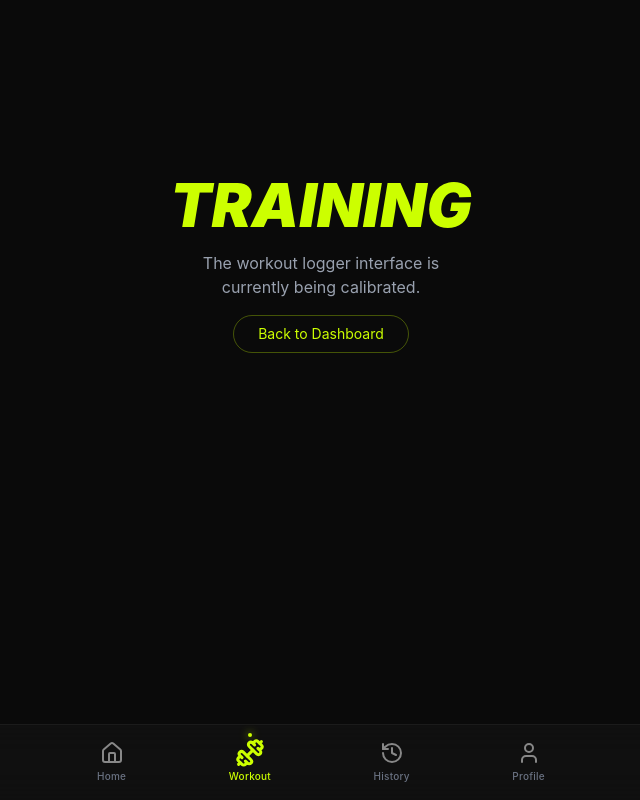
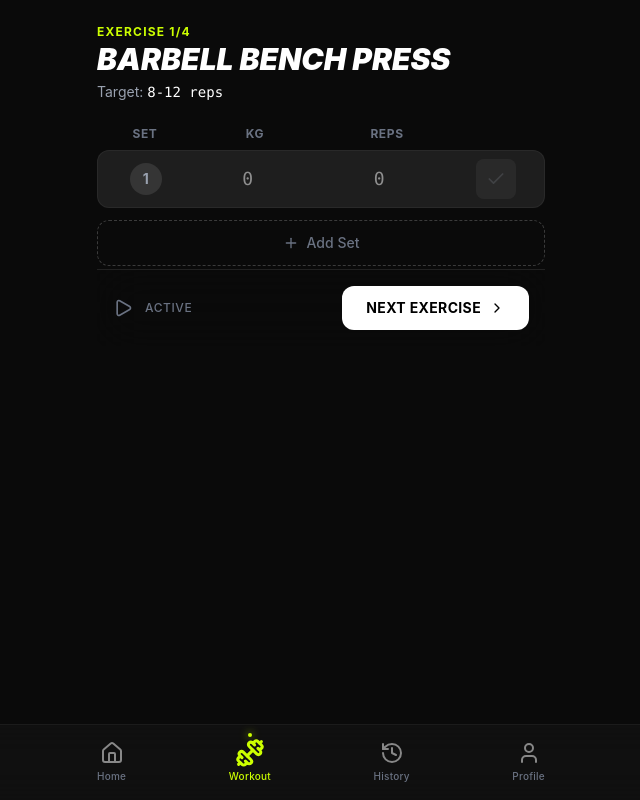
Before and after one commit to dadinooo/ai_gym, a React (Vite) app in the folder gym-app/: page / in a window 1280 px wide. Both pictures are taken after a click on the button "Workout". Shown: the whole page, without its empty margins (319-959 px from the left). Built offline with nearby package versions, Linux system fonts and the light colour scheme.

Commit message:
Feature: Added Workout Logger with interactive sets, rest timer, and animations

```diff
--- a/gym-app/src/App.jsx
+++ b/gym-app/src/App.jsx
@@ -1,6 +1,7 @@
 import React, { useState } from 'react';
 import Layout from './components/layout/Layout';
 import Dashboard from './components/dashboard/Dashboard';
+import WorkoutLogger from './components/workout/WorkoutLogger';
 
 function App() {
   const [activeTab, setActiveTab] = useState('dashboard');
@@ -10,18 +11,7 @@ function App() {
       case 'dashboard':
         return <Dashboard onStartWorkout={() => setActiveTab('workout')} />;
       case 'workout':
-        return (
-          <div className="flex flex-col items-center justify-center h-[60vh] text-center space-y-4">
-            <div className="text-gym-accent text-6xl font-black italic">TRAINING</div>
-            <p className="text-gray-400 max-w-[250px]">The workout logger interface is currently being calibrated.</p>
-            <button
-              onClick={() => setActiveTab('dashboard')}
-              className="text-gym-accent border border-gym-accent/30 px-6 py-2 rounded-full text-sm"
-            >
-              Back to Dashboard
-            </button>
-          </div>
-        );
+        return <WorkoutLogger onFinish={() => setActiveTab('dashboard')} />;
       default:
         return (
           <div className="flex items-center justify-center h-[60vh] text-gray-500 italic uppercase tracking-widest">
--- /dev/null
+++ b/gym-app/src/components/workout/WorkoutLogger.jsx
@@ -0,0 +1,187 @@
+import React, { useState, useEffect } from 'react';
+import { motion, AnimatePresence } from 'framer-motion';
+import { Plus, Check, Clock, ChevronRight, X, Play } from 'lucide-react';
+
+const exercises = [
+  { id: 1, name: 'Barbell Bench Press', sets: 3, target: '8-12 reps' },
+  { id: 2, name: 'Incline Dumbbell Press', sets: 3, target: '10-12 reps' },
+  { id: 3, name: 'Lateral Raises', sets: 4, target: '15 reps' },
+  { id: 4, name: 'Tricep Pushdowns', sets: 3, target: '12-15 reps' },
+];
+
+const WorkoutLogger = ({ onFinish }) => {
+  const [currentExerciseIndex, setCurrentExerciseIndex] = useState(0);
+  const [sets, setSets] = useState([{ id: 1, kg: '', reps: '', completed: false }]);
+  const [restTimer, setRestTimer] = useState(0);
+  const [isResting, setIsResting] = useState(false);
+
+  const currentExercise = exercises[currentExerciseIndex];
+
+  // Timer Logic
+  useEffect(() => {
+    let interval;
+    if (isResting && restTimer > 0) {
+      interval = setInterval(() => setRestTimer((t) => t - 1), 1000);
+    } else if (restTimer === 0) {
+      setIsResting(false);
+    }
+    return () => clearInterval(interval);
+  }, [isResting, restTimer]);
+
+  const addSet = () => {
+    setSets([...sets, { id: sets.length + 1, kg: '', reps: '', completed: false }]);
+  };
+
+  const completeSet = (id) => {
+    setSets(sets.map((s) => (s.id === id ? { ...s, completed: !s.completed } : s)));
+    // Start 60s rest timer if completing a set
+    if (!sets.find(s => s.id === id).completed) {
+      setRestTimer(60);
+      setIsResting(true);
+    }
+  };
+
+  const nextExercise = () => {
+    if (currentExerciseIndex < exercises.length - 1) {
+      setCurrentExerciseIndex(prev => prev + 1);
+      setSets([{ id: 1, kg: '', reps: '', completed: false }]);
+      setRestTimer(0);
+      setIsResting(false);
+    } else {
+      onFinish();
+    }
+  };
+
+  return (
+    <div className="h-full flex flex-col relative">
+      {/* Exercise Header */}
+      <motion.div
+        key={currentExercise.id}
+        initial={{ x: 20, opacity: 0 }}
+        animate={{ x: 0, opacity: 1 }}
+        className="mb-6"
+      >
+        <div className="text-xs font-bold text-gym-accent uppercase tracking-widest mb-1">
+          Exercise {currentExerciseIndex + 1}/{exercises.length}
+        </div>
+        <h2 className="text-3xl font-black italic uppercase leading-none">{currentExercise.name}</h2>
+        <div className="text-gray-400 text-sm mt-2 flex items-center gap-2">
+          <span>Target: <span className="text-white font-mono">{currentExercise.target}</span></span>
+        </div>
+      </motion.div>
+
+      {/* Sets List */}
+      <div className="flex-1 overflow-y-auto space-y-3 pb-20">
+        <div className="grid grid-cols-10 gap-2 text-xs text-gray-500 uppercase font-bold tracking-wider mb-2 px-2">
+          <div className="col-span-2 text-center">Set</div>
+          <div className="col-span-3 text-center">Kg</div>
+          <div className="col-span-3 text-center">Reps</div>
+          <div className="col-span-2"></div>
+        </div>
+
+        <AnimatePresence>
+          {sets.map((set, index) => (
+            <motion.div
+              key={set.id}
+              initial={{ opacity: 0, y: 10 }}
+              animate={{ opacity: 1, y: 0 }}
+              className={`grid grid-cols-10 gap-2 items-center p-2 rounded-xl border transition-all duration-300 ${
+                set.completed
+                  ? 'bg-gym-accent/10 border-gym-accent/30'
+                  : 'bg-gym-gray border-white/5'
+              }`}
+            >
+              <div className="col-span-2 flex justify-center">
+                <div className={`w-8 h-8 rounded-full flex items-center justify-center font-bold text-sm ${
+                  set.completed ? 'bg-gym-accent text-black' : 'bg-white/10 text-gray-400'
+                }`}>
+                  {index + 1}
+                </div>
+              </div>
+
+              <div className="col-span-3">
+                <input
+                  type="number"
+                  placeholder="0"
+                  className={`w-full bg-transparent text-center font-mono text-lg outline-none ${
+                    set.completed ? 'text-gym-accent' : 'text-white'
+                  }`}
+                  value={set.kg}
+                  onChange={(e) => {
+                    const newSets = [...sets];
+                    newSets[index].kg = e.target.value;
+                    setSets(newSets);
+                  }}
+                  disabled={set.completed}
+                />
+              </div>
+
+              <div className="col-span-3">
+                <input
+                  type="number"
+                  placeholder="0"
+                  className={`w-full bg-transparent text-center font-mono text-lg outline-none ${
+                    set.completed ? 'text-gym-accent' : 'text-white'
+                  }`}
+                  value={set.reps}
+                  onChange={(e) => {
+                    const newSets = [...sets];
+                    newSets[index].reps = e.target.value;
+                    setSets(newSets);
+                  }}
+                  disabled={set.completed}
+                />
+              </div>
+
+              <div className="col-span-2 flex justify-center">
+                <button
+                  onClick={() => completeSet(set.id)}
+                  className={`w-10 h-10 rounded-lg flex items-center justify-center transition-all ${
+                    set.completed
+                      ? 'bg-gym-accent text-black shadow-[0_0_15px_rgba(204,255,0,0.4)]'
+                      : 'bg-white/5 text-gray-400 hover:bg-white/10'
+                  }`}
+                >
+                  {set.completed ? <Check size={20} /> : <Check size={20} className="opacity-20" />}
+                </button>
+              </div>
+            </motion.div>
+          ))}
+        </AnimatePresence>
+
+        <button
+          onClick={addSet}
+          className="w-full py-3 border border-dashed border-white/20 rounded-xl text-gray-500 text-sm font-medium flex items-center justify-center gap-2 hover:border-gym-accent/50 hover:text-gym-accent transition-colors"
+        >
+          <Plus size={16} /> Add Set
+        </button>
+      </div>
+
+      {/* Floating Rest Timer & Navigation */}
+      <div className="absolute bottom-0 left-0 right-0 bg-gym-black/90 backdrop-blur-xl border-t border-white/10 p-4 flex items-center justify-between gap-4">
+        {isResting ? (
+          <div className="flex items-center gap-3 text-gym-accent">
+            <Clock className="animate-pulse" size={20} />
+            <span className="font-mono text-xl font-bold">00:{restTimer < 10 ? `0${restTimer}` : restTimer}</span>
+            <span className="text-xs text-gray-500 font-medium uppercase tracking-wider">Resting</span>
+          </div>
+        ) : (
+           <div className="flex items-center gap-3 text-gray-500">
+            <Play size={20} />
+            <span className="text-xs font-medium uppercase tracking-wider">Active</span>
+          </div>
+        )}
+
+        <button
+          onClick={nextExercise}
+          className="bg-white text-black px-6 py-3 rounded-xl font-bold text-sm uppercase tracking-wide flex items-center gap-2 hover:bg-gray-200 transition-colors"
+        >
+          {currentExerciseIndex < exercises.length - 1 ? 'Next Exercise' : 'Finish Workout'}
+          <ChevronRight size={16} />
+        </button>
+      </div>
+    </div>
+  );
+};
+
+export default WorkoutLogger;
```
